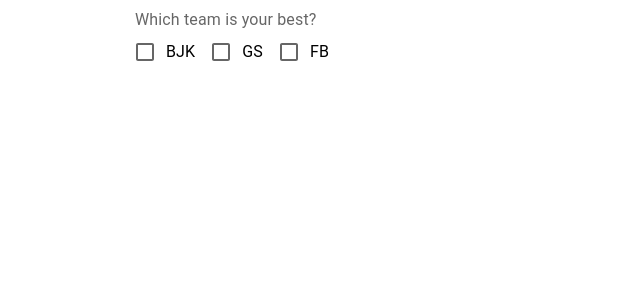
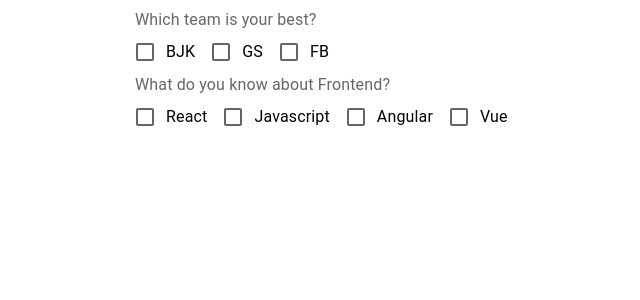
Before and after one commit to gokhanSucsuz/React-MaterialUI-Components, a React (Vite) app: page /checkbox in a window 1280 px wide. Shown: the top 300 px of the page, without its empty margins (229-869 px from the left). Built offline with nearby package versions, Linux system fonts and the light colour scheme.

Commit message:
checkbox finished

```diff
--- a/src/components/CheckBoxComponent.tsx
+++ b/src/components/CheckBoxComponent.tsx
@@ -6,11 +6,20 @@
 	FormGroup,
 	FormLabel,
 } from "@mui/material";
-import React from "react";
+import React, { useState } from "react";
 
 export const CheckBoxComponent = () => {
+	//const [isAccept, setIsAccept] = useState();
+	const [knowledge, setKnowledge] = useState<string[]>([]);
 	const handleChange = (e: React.ChangeEvent<HTMLInputElement>) => {
 		console.log(e.target.checked);
+	};
+	console.log(knowledge);
+	const handleKnowledgeChange = (e: React.ChangeEvent<HTMLInputElement>) => {
+		const index = knowledge.indexOf(e.target.value);
+		index === -1
+			? setKnowledge([...knowledge, e.target.value])
+			: setKnowledge(knowledge.filter((item) => item !== e.target.value));
 	};
 	return (
 		<>
@@ -24,6 +33,53 @@
 					</FormGroup>
 				</FormControl>
 			</Box>
+			<Box>
+				<FormControl>
+					<FormLabel>What do you know about Frontend?</FormLabel>
+					<FormGroup row onChange={handleChange}>
+						<FormControlLabel
+							value="React"
+							label="React"
+							control={
+								<Checkbox
+									checked={knowledge.includes("React")}
+									onChange={handleKnowledgeChange}
+								/>
+							}
+						/>
+						<FormControlLabel
+							value="Javascript"
+							label="Javascript"
+							control={
+								<Checkbox
+									checked={knowledge.includes("Javascript")}
+									onChange={handleKnowledgeChange}
+								/>
+							}
+						/>
+						<FormControlLabel
+							value="Angular"
+							label="Angular"
+							control={
+								<Checkbox
+									checked={knowledge.includes("Angular")}
+									onChange={handleKnowledgeChange}
+								/>
+							}
+						/>
+						<FormControlLabel
+							value="Vue"
+							label="Vue"
+							control={
+								<Checkbox
+									checked={knowledge.includes("Vue")}
+									onChange={handleKnowledgeChange}
+								/>
+							}
+						/>
+					</FormGroup>
+				</FormControl>
+			</Box>
 		</>
 	);
 };
```
